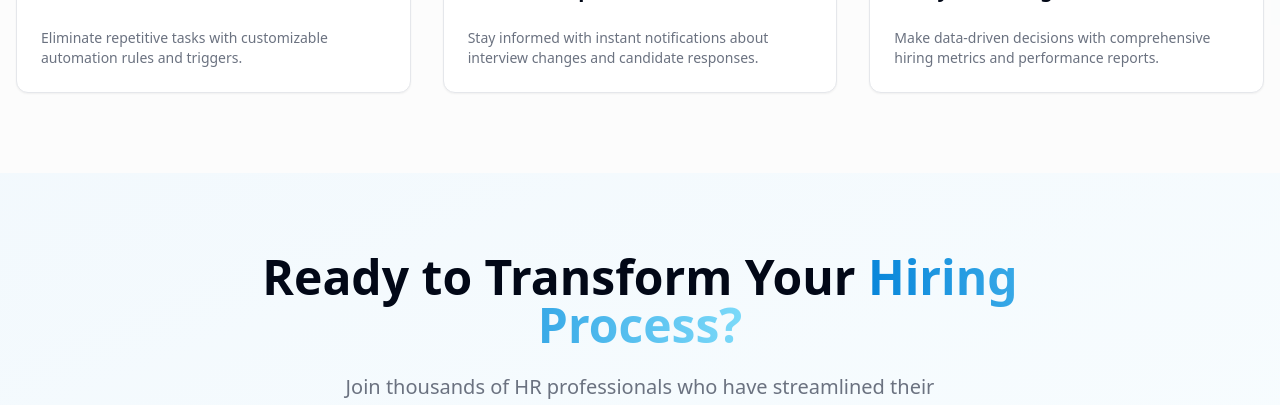
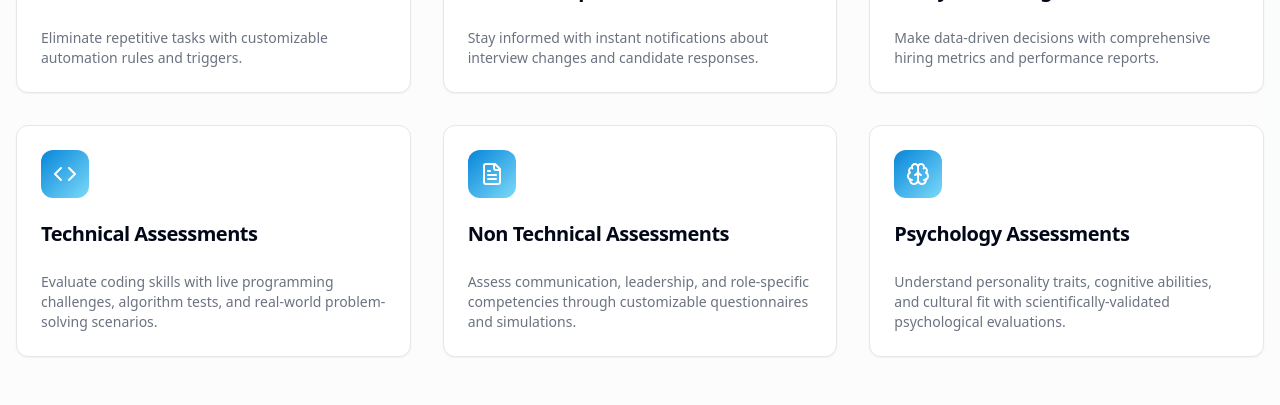
Before and after one commit to beyondbetaltd/hirkit-vibecode, a React (Vite) app: page / in a window 1280 px wide. Shown: the part 1500-1905 px from the top of the page. Built offline with nearby package versions, Linux system fonts and the light colour scheme.

Commit message:
Add assessment features
Add "Technical Assessments", "Non Technical Assessments", and "Psychology Assessments" to the Features menu, drawing inspiration from market competitors.

```diff
--- a/src/components/Features.tsx
+++ b/src/components/Features.tsx
@@ -1,4 +1,4 @@
-import { Bot, Calendar, Users, Zap, Clock, BarChart3 } from "lucide-react";
+import { Bot, Calendar, Users, Zap, Clock, BarChart3, Code, FileText, Brain } from "lucide-react";
 import { Card, CardContent, CardDescription, CardHeader, CardTitle } from "@/components/ui/card";
 
 const Features = () => {
@@ -32,6 +32,21 @@ const Features = () => {
       icon: BarChart3,
       title: "Analytics & Insights",
       description: "Make data-driven decisions with comprehensive hiring metrics and performance reports.",
+    },
+    {
+      icon: Code,
+      title: "Technical Assessments",
+      description: "Evaluate coding skills with live programming challenges, algorithm tests, and real-world problem-solving scenarios.",
+    },
+    {
+      icon: FileText,
+      title: "Non Technical Assessments",
+      description: "Assess communication, leadership, and role-specific competencies through customizable questionnaires and simulations.",
+    },
+    {
+      icon: Brain,
+      title: "Psychology Assessments",
+      description: "Understand personality traits, cognitive abilities, and cultural fit with scientifically-validated psychological evaluations.",
     },
   ];
 
```
